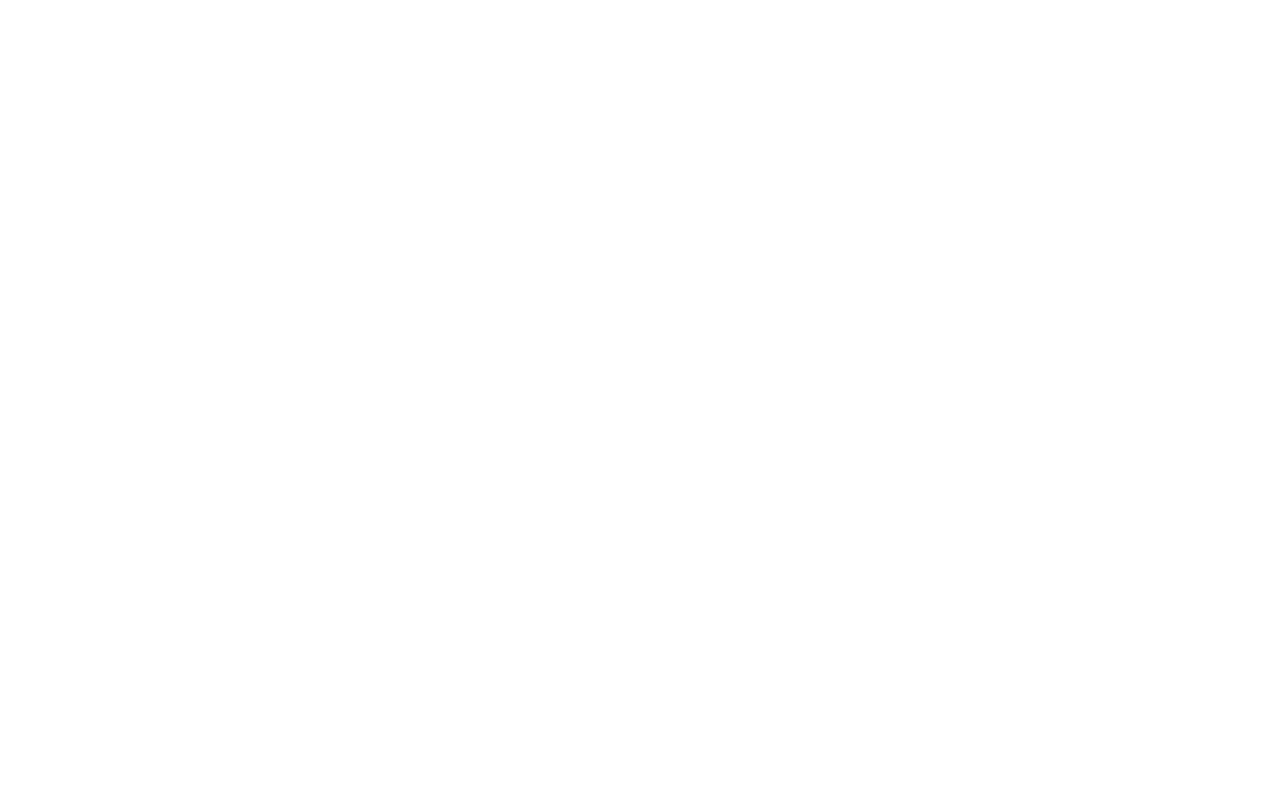
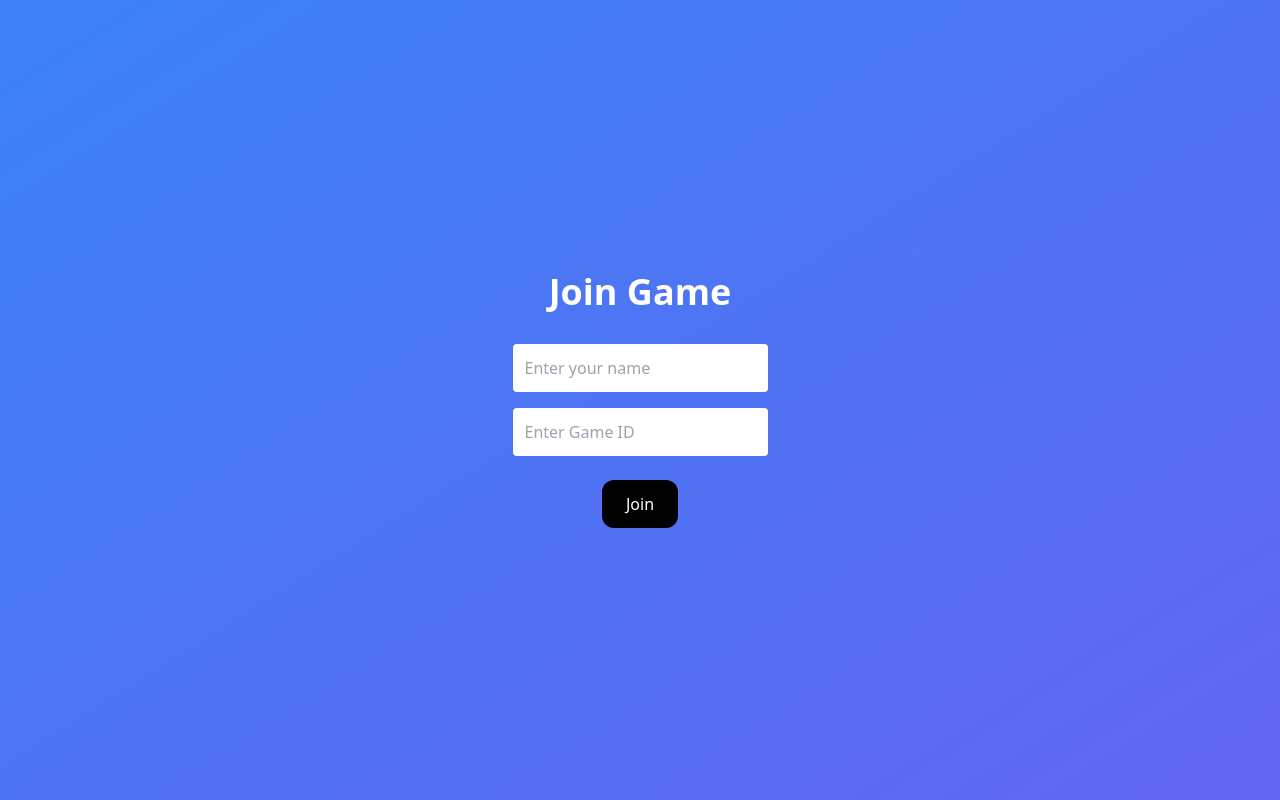
Before and after one commit to dakshsawhneyy/AWS-Card-Game, a React (Vite) app in the folder card-battle-arena/: page /join in a window 1280 px wide. Built offline with nearby package versions, Linux system fonts and the light colour scheme.

Commit message:
Completed JoinGame Page

```diff
--- a/card-battle-arena/src/pages/CreateGame.jsx
+++ b/card-battle-arena/src/pages/CreateGame.jsx
@@ -12,11 +12,11 @@
             const response = await axios.post("https://a7suws2gr6.execute-api.ap-south-1.amazonaws.com/dev/createGame", { CreatorName: playerName, }) // Sending PlayerName as body
             console.log(response)
             const gameId = response.data.GameID;
-            // const playerId = response.data.PlayerID;
+            const playerId = response.data.PlayerID;
 
             // Save Info to local storage
             localStorage.setItem('gameId',gameId)
-            // localStorage.setItem('playerId',playerId)
+            localStorage.setItem('playerId',playerId)
 
             // Navigate to Lobby
             navigate('/lobby')
--- a/card-battle-arena/src/pages/JoinGame.jsx
+++ b/card-battle-arena/src/pages/JoinGame.jsx
@@ -1,9 +1,37 @@
-import React from 'react'
+import axios from "axios"
+import { useState } from "react"
+import { useNavigate } from "react-router-dom"
+
 
 const JoinGame = () => {
+  const [playerName, setPlayerName] = useState("");
+  const [gameId, setGameId] = useState("");
+  const navigate = useNavigate();
+
+  const handleJoinGame = async() => {
+    try {
+      const response = await axios.post("https://a7suws2gr6.execute-api.ap-south-1.amazonaws.com/dev/joinGame",{
+        GameID: gameId, PlayerName: playerName,
+      })
+      const playerId = await response.data.PlayerID;
+      console.log(response)
+
+      localStorage.setItem("gameId", gameId)
+      localStorage.setItem('playerId', playerId)
+
+      navigate('/lobby');
+    } catch (error) {
+      console.error("Error joining game:", error)
+      alert("Failed to join game. Please try again later.")
+    }
+  }
+
   return (
-    <div>
-
+    <div className="h-screen flex flex-col items-center justify-center bg-gradient-to-br from-blue-500 to-indigo-500 text-white">
+      <h1 className="text-4xl font-bold mb-8">Join Game</h1>
+      <input type="text" placeholder="Enter your name" value={playerName} onChange={(e) => setPlayerName(e.target.value)} className="p-3 rounded text-black mb-4" />
+      <input type="text" placeholder="Enter Game ID" value={gameId} onChange={(e) => setGameId(e.target.value)} className="p-3 rounded text-black mb-6" />
+      <button onClick={handleJoinGame} className="bg-black px-6 py-3 rounded-xl hover:scale-105 transition">Join</button>
     </div>
   )
 }
```
